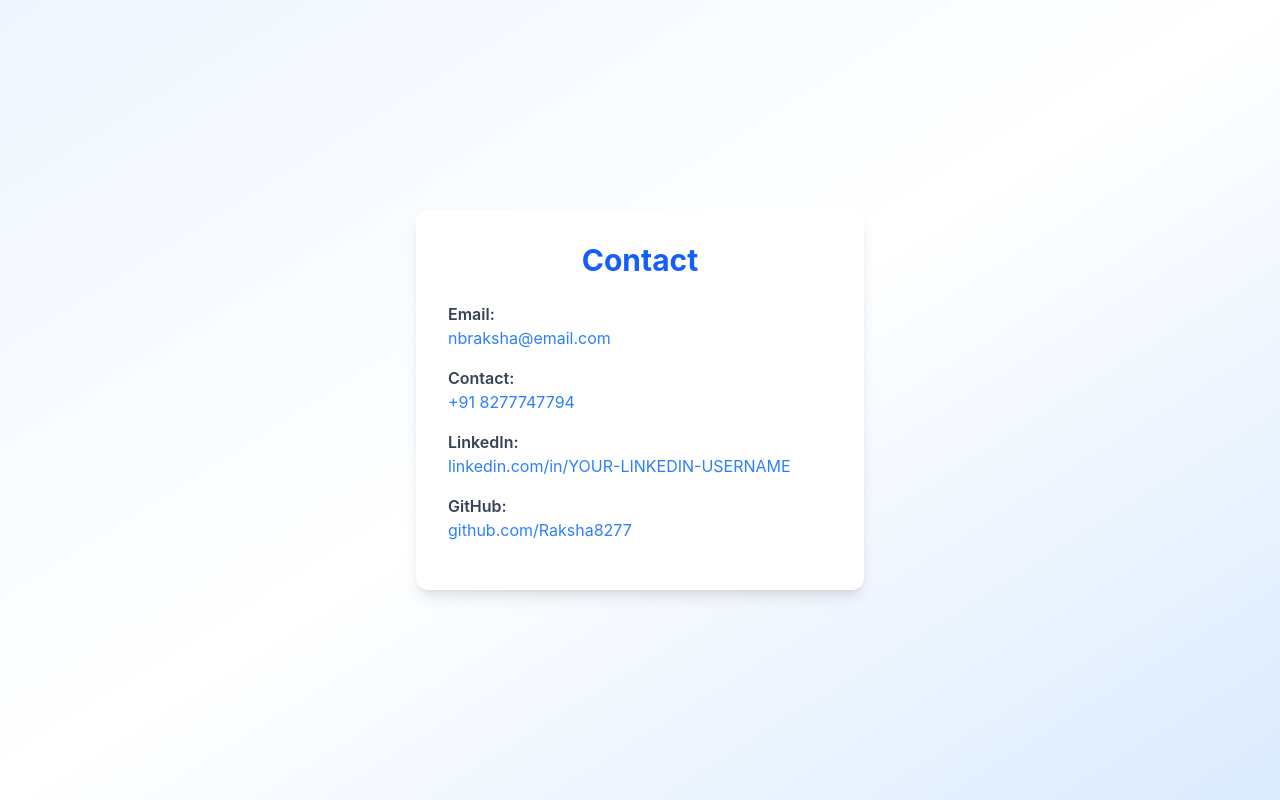
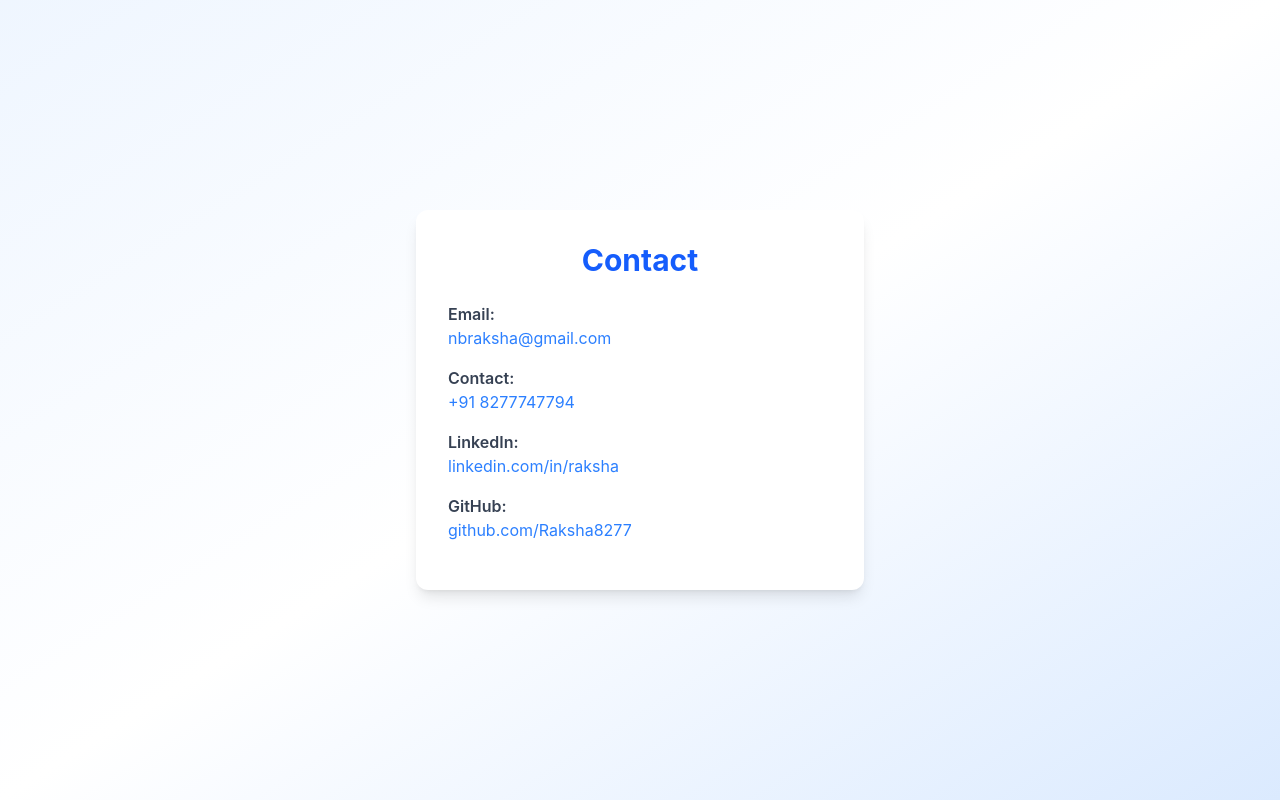
Before and after one commit to Raksha8277/Portfolio, a React (Vite) app: page / in a window 1280 px wide. Shown: the part 4896-5696 px from the top of the page. Built offline with nearby package versions, Linux system fonts and the light colour scheme.

Commit message:
Modify contact details in Contact component
Updated email address and LinkedIn username in the Contact component.

```diff
--- a/src/components/Contact.tsx
+++ b/src/components/Contact.tsx
@@ -11,10 +11,10 @@
         <p className="mb-4">
           <span className="font-semibold text-gray-700">Email:</span><br />
           <a
-            href="mailto:nbraksha@email.com"
+            href="mailto:nbraksha@gmail.com"
             className="text-blue-500 hover:underline"
           >
-            nbraksha@email.com
+            nbraksha@gmail.com
           </a>
         </p>
 
@@ -36,7 +36,7 @@
             rel="noopener noreferrer"
             className="text-blue-500 hover:underline"
           >
-            linkedin.com/in/YOUR-LINKEDIN-USERNAME
+            linkedin.com/in/raksha
           </a>
         </p>
 
@@ -58,4 +58,5 @@
   )
 }
 
+
 export default Contact
```
